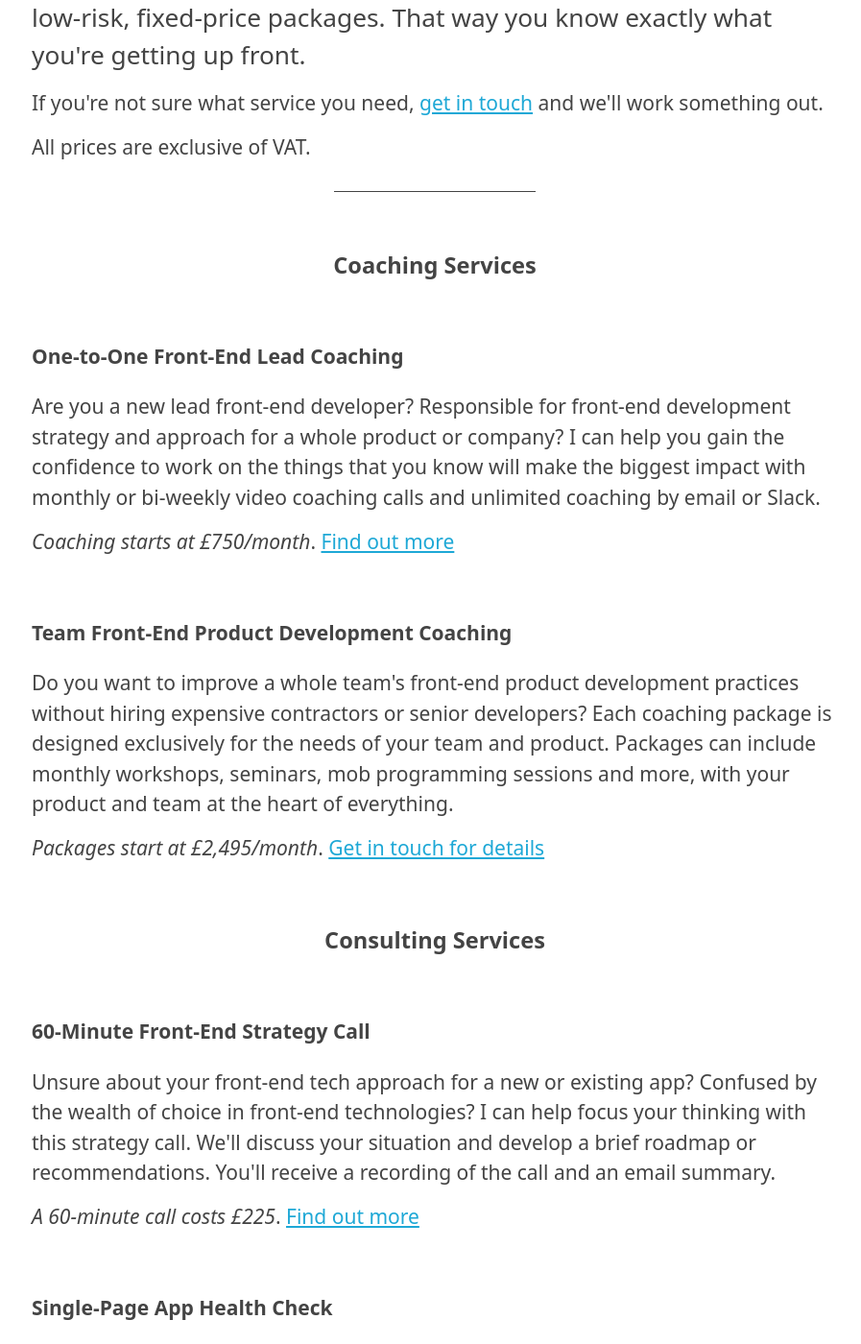
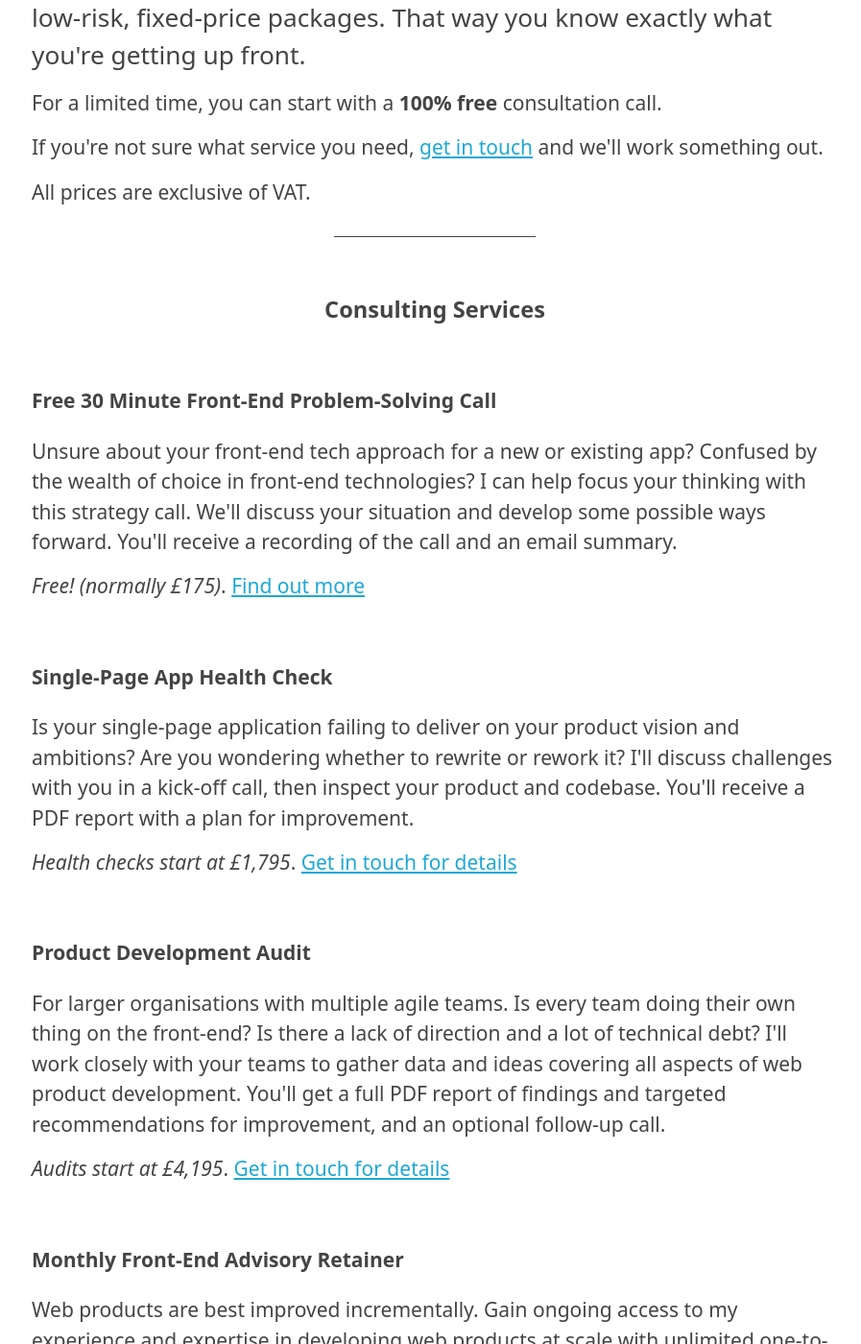
Before and after one commit to froots/froots.github.io, a Jekyll site: the page built from services/index.html, in a window 1280 px wide and 1400 px high, scrolled down 392 px. Shown: the whole window at 96% size, without its empty margins (187-1084 px from the left). Built offline with Jekyll 4.4.1, drawn with Linux system fonts in a browser that asks for light colours; some of the changed text lies outside the part shown.

Commit message:
Changed paid call to free call

```diff
--- a/_services/call.md
+++ b/_services/call.md
@@ -1,35 +1,36 @@
 ---
 layout: page
-title: 60-Minute Front-End Strategy Call
+title: Free 30 Minute Front-End Problem-Solving Call
 category: consulting
 description: >-
-  Focus your front-end tech strategy and take advantage of 20 years experience with this 60-minute call
+  Focus your front-end tech strategy and take advantage of 20 years experience with this free consultation call
 summary: >-
-  Unsure about your front-end tech approach for a new or existing app? Confused by the wealth of choice in front-end technologies? I can help focus your thinking with this strategy call. We'll discuss your situation and develop a brief roadmap or recommendations. You'll receive a recording of the call and an email summary.
+  Unsure about your front-end tech approach for a new or existing app? Confused by the wealth of choice in front-end technologies? I can help focus your thinking with this strategy call. We'll discuss your situation and develop some possible ways forward. You'll receive a recording of the call and an email summary.
 price:
-  amount: 225
-  label: A 60-minute call costs £225
-cta:
-  label: Book your call now
-  url: https://calendly.com/tinnedfruit/web-app-strategy-call
+  amount: 0
+  label: Free! (normally £175)
 ---
 
-# 60-Minute Web Strategy Call
+# Free 30 Minute Front-End Problem-Solving Call
 
 ---
 
-Do you have an MVP or ageing SaaS product that needs some serious UI love? Does your current front-end app live up to the vision you have for the product?
+Do you have an MVP or aging SaaS product that needs some serious UI love? Does your current front-end app live up to the vision you have for the product?
 
 Are you considering a big rewrite and worrying about the investment cost? Struggling to work out what to do?
 
 What if you could get some __confidence in your front-end tech approach__ and start out on the right track?
 
-Get the benefit of my experience building and maintaining web products with this 60-minute strategy call. We'll share a screen, talk over your product and chat about your big challenges.
+Get the benefit of my experience building and maintaining web products with this free 30 minute consultation call. We'll have a video chat, talk over your product and chat about your biggest challenge.
 
-<div class="align-center mtb1">
-  <a class="button button--secondary" href="{{ page.cta.url }}">{{ page.cta.label }}</a>
+<div class="panel outside">
+  <h2 class="panel__heading">Book your call now</h2>
+  <p>Enter your email below and I'll reply with instructions for booking your free call.</p>
+  <div class="ck-mod ck-mod--naked">
+    {% include convertkit.html formid="447470" %}
+  </div>
+  <p class="conditions">You'll get regular emails about front-end product development practices. Unsubscribe at any time.</p>
 </div>
-
 
 ## FAQs
 
@@ -43,29 +44,28 @@ I'm familiar with the challenges experienced by growing SaaS companies. I can he
 
 ### What will I get?
 
-* A 60-minute video call on appear.in or Skype
+* A 30-minute video call on Zoom
 * A recording of the call
 * An email summary of the key points discussed
 * One week follow-up email
 
-### What can we really achieve in one hour?
+### What can we really achieve in 30 minutes?
 
-We'll need to stay focused to get everything done in an hour. Here's what we'll do:
+We'll need to stay focused to get everything done. Here's what we'll do:
 
-1. Introductions and setup (5 mins)
-2. Overview of your product (5 mins)
-3. Current front-end challenges (20 mins)
-4. Review and prioritise challenges (10 mins)
-5. Discuss possible actions (15 mins)
+1. Brief introductions (2 mins)
+2. Overview of your product (3 mins)
+3. Biggest front-end challenge (10 mins)
+4. Discuss possible actions (10 mins)
 6. Finish up (5 mins)
 
 ### Do I need to give you access to our codebase?
 
-No, though you'll need to be able to speak freely and honestly about your product and app. We can sign a mutual non-disclosure agreement if you like.
+No, there's no time for that. You'll need to be able to speak freely and honestly about your product and app.
 
 ### Do I need to prepare anything?
 
-You'll want to think about and make a note of the challenges you have, and what you've done about them so far.
+You'll want to think about the biggest challenge you have, and what you've done about it so far.
 
 ## What people are saying
 
@@ -80,18 +80,13 @@ You'll want to think about and make a note of the challenges you have, and what
   %}
 {% endfor %}
 
-## My guarantee
+## Ready to schedule a free call?
 
-If you feel like our call wasn't time well spent, __I'll happily reimburse 100% of the fee__.
-
-Unlike web development agencies or big strategy consultants, you'll talk to me alone, and I'll focus on what's best for your company in the long-term, not on short-term Band-Aids.
-
-## Ready to schedule a call?
-
-_A 60 minute call costs £225+VAT_.
-
-Please book a time slot using the button below, and I'll reply with a payment link and further details.
-
-<div class="align-center mtb1">
-  <a class="button button--secondary" href="{{ page.cta.url }}">{{ page.cta.label }}</a>
+<div class="panel outside">
+  <h2 class="panel__heading">Book your call now</h2>
+  <p>Enter your email below and I'll reply with instructions for booking your free call.</p>
+  <div class="ck-mod ck-mod--naked">
+    {% include convertkit.html formid="447470" %}
+  </div>
+  <p class="conditions">You'll get regular emails about front-end product development practices. Unsubscribe at any time.</p>
 </div>
--- a/services/index.html
+++ b/services/index.html
@@ -15,11 +15,34 @@ og_data:
 
 <hr>
 
-<p class="intro">My <a href="#coaching-services">coaching</a> and <a href="#consulting-services">consulting</a> services are available as guaranteed, low-risk, fixed-price packages. That way you know exactly what you're getting up front.</p>
+<p class="intro">My <a href="#consulting-services">consulting</a> and <a href="#coaching-services">coaching</a> services are available as guaranteed, low-risk, fixed-price packages. That way you know exactly what you're getting up front.</p>
+
+<p>For a limited time, you can start with a <strong>100% free</strong> consultation call.</p>
 
 <p>If you're not sure what service you need, <a href="/contact/">get in touch</a> and we'll work something out. </p>
 
 <p>All prices are exclusive of VAT.</p>
+
+<hr>
+
+<h2 id="consulting-services">Consulting Services</h2>
+
+{% assign consulting_services = site.services | where:'category','consulting' | sort:'price.amount' %}
+{% for service in consulting_services %}
+  {% assign content = service.content | strip_newlines %}
+  <div class="mtb2">
+    <h3>{{ service.title }}</h3>
+    <p>{{ service.summary }}</p>
+    <p>
+      <em>{{ service.price.label }}</em>.
+      {% if content == '' %}
+        <a href="{{ service.cta.url }}">{{ service.cta.label }}</a>
+      {% else %}
+        <a href="{{ service.url }}">Find out more</a>
+      {% endif %}
+    </p>
+  </div>
+{% endfor %}
 
 <hr>
 
@@ -42,25 +65,6 @@ og_data:
   </div>
 {% endfor %}
 
-<h2 id="consulting-services">Consulting Services</h2>
-
-{% assign consulting_services = site.services | where:'category','consulting' | sort:'price.amount' %}
-{% for service in consulting_services %}
-  {% assign content = service.content | strip_newlines %}
-  <div class="mtb2">
-    <h3>{{ service.title }}</h3>
-    <p>{{ service.summary }}</p>
-    <p>
-      <em>{{ service.price.label }}</em>.
-      {% if content == '' %}
-        <a href="{{ service.cta.url }}">{{ service.cta.label }}</a>
-      {% else %}
-        <a href="{{ service.url }}">Find out more</a>
-      {% endif %}
-    </p>
-  </div>
-{% endfor %}
-
 <hr>
 
 {% include default-optin.html title="Not ready for my services yet?" %}
```
